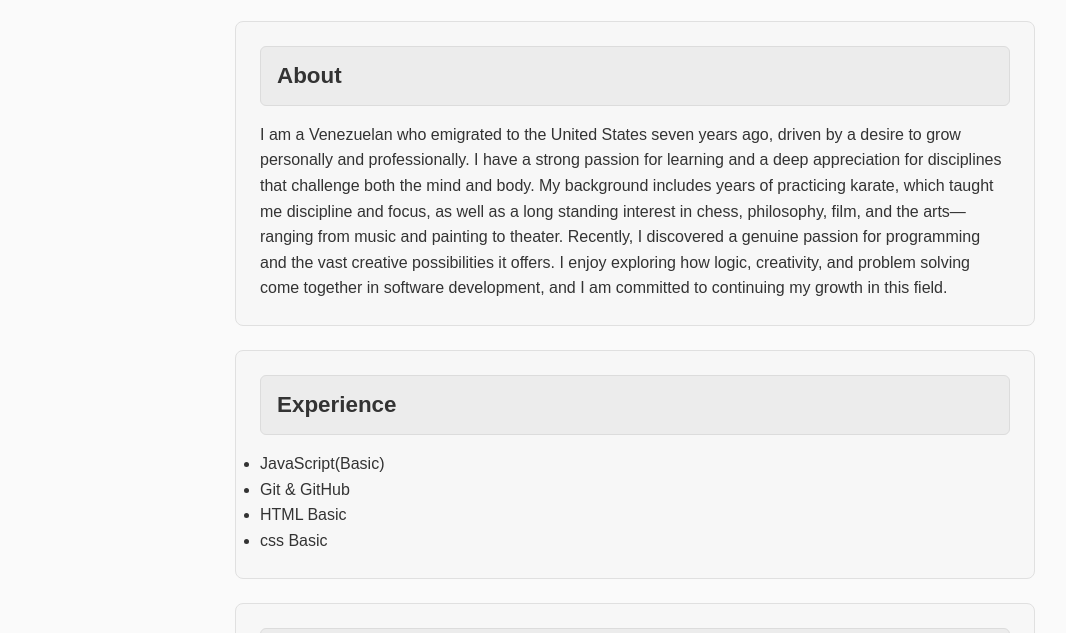
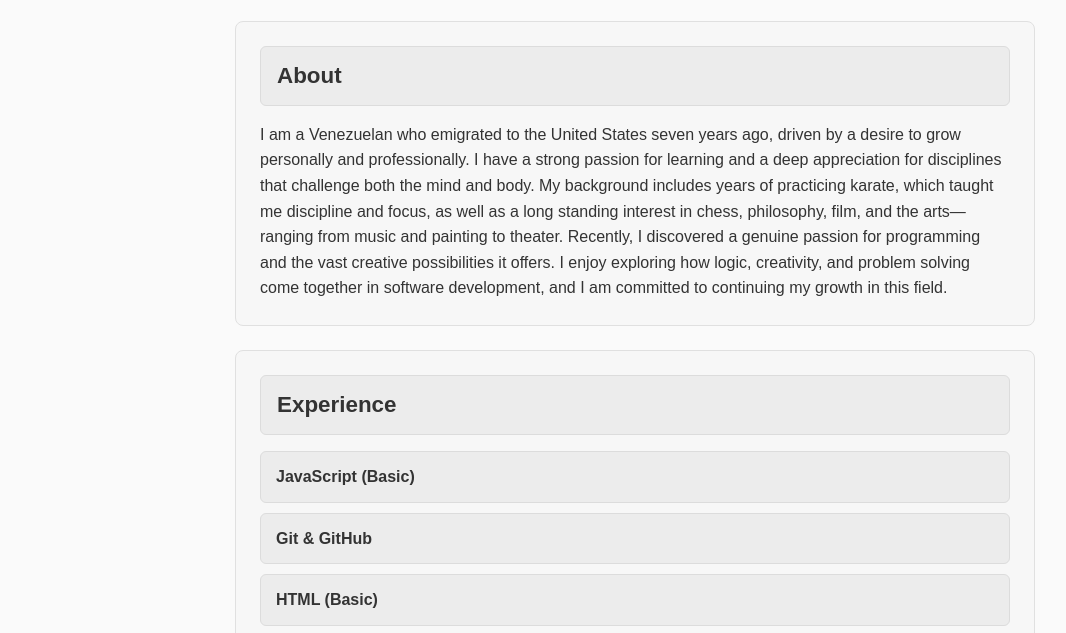
Before and after one commit to Javix202/Javier-Rodriguez-intro26-2, a plain HTML site: page index.html in a window 1280 px wide. Shown: the part 167-800 px from the top of the page, without its empty margins (5-1071 px from the left). Drawn offline with Linux system fonts and the light colour scheme.

Commit message:
Updated Experience section and fixed Connect ID

```diff
--- a/css/index.css
+++ b/css/index.css
@@ -132,3 +132,20 @@ section h2 {
 #connect a:hover {
   text-decoration: underline;
 }
+
+.experience-block {
+  background-color: #ececec;
+  padding: 12px 15px;
+  margin-bottom: 10px;
+  border-radius: 6px;
+  border: 1px solid #dcdcdc;
+  font-weight: 600;
+  color: #333;
+  transition: 0.25s ease;
+}
+
+.experience-block:hover {
+  background-color: #e3edff;
+  border-color: #3A7AFE;
+  transform: translateY(-2px);
+}
--- a/index.html
+++ b/index.html
@@ -42,15 +42,15 @@ Recently,
       </p>
     </section>
 
-    <section id="Experience">
-      <h2>Experience</h2>
-      <ul>
-        <li> JavaScript(Basic)</li>
-        <li>Git & GitHub</li>
-        <li>HTML Basic</li>
-        <li>css Basic</li>
-      </ul>
-    </section>
+   <section id="experience">
+  <h2>Experience</h2>
+
+  <div class="experience-block">JavaScript (Basic)</div>
+  <div class="experience-block">Git & GitHub</div>
+  <div class="experience-block">HTML (Basic)</div>
+  <div class="experience-block">CSS (Basic)</div>
+</section>
+
 
 
 <section id="skills">
@@ -70,7 +70,7 @@ Recently,
 </section>
 
 
-    <section id="Connect">
+    <section id="connect">
       <h2>Connect</h2>
       <ul>
         <li><a href="https://github.com/Javix202" target="_blank">GitHub</a></li>
```
